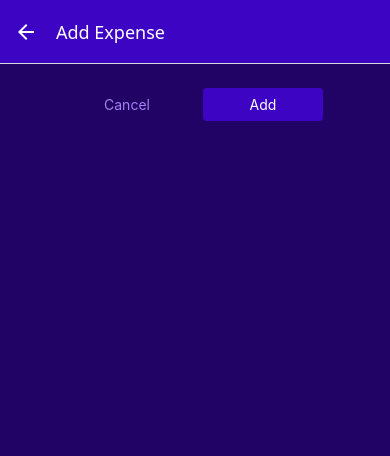
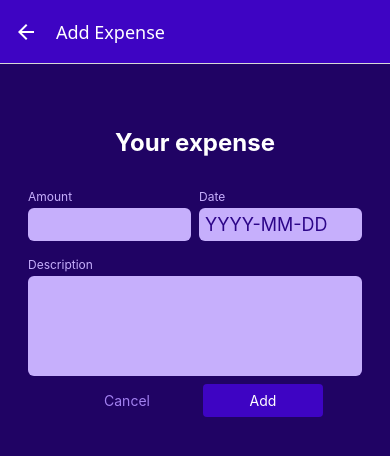
Before and after one commit to kyuceak/expense-tracker, a React Native app: screen /ManageExpense in a window 390 px wide. Shown: the top 456 px of the page. Built offline with nearby package versions, Linux system fonts and the light colour scheme.

Commit message:
user input functionality and styling implemented

```diff
--- a/components/ExpensesList/ExpenseList.js
+++ b/components/ExpensesList/ExpenseList.js
@@ -31,7 +31,7 @@ function ExpenseList({ expenses, expensesPeriod, fallBackText }) {
             data={expenses}
             renderItem={renderExpenseItem}
             keyExtractor={(item) => item.id}
-          />{" "}
+          />
         </>
       ) : (
         content
--- /dev/null
+++ b/components/ManageExpense/ExpenseForm.js
@@ -0,0 +1,154 @@
+import { Alert, StyleSheet, Text, View } from "react-native";
+
+import Input from "./Input";
+import { useState } from "react";
+import Button from "../ui/Button";
+import { GlobalStyles } from "../../constants/styles";
+
+function ExpenseForm({ submitButtonLabel, onCancel, onSubmit, defaultValues }) {
+  const [inputs, setInputs] = useState({
+    amount: {
+      value: defaultValues ? defaultValues.amount.toString() : "",
+      isValid: true
+    },
+    date: {
+      value: defaultValues ? defaultValues.date.toISOString().slice(0, 10) : "",
+      isValid: true
+    },
+    desc: {
+      value: defaultValues ? defaultValues.desc : "",
+      isValid: true
+    },
+  }); // we hold the entered input values here.
+
+  function inputChangedHandler(inputIdentifier, enteredValue) {
+    setInputs((currentInputs) => {
+      return {
+        ...currentInputs,
+        [inputIdentifier]: { value: enteredValue, isValid: true },
+      };
+    });
+  }
+
+  function submitHandler() {
+    const expenseData = {
+      amount: +inputs.amount.value, // this plus sign is to convert the string into a number
+      date: new Date(inputs.date.value),
+      desc: inputs.desc.value,
+    };
+    console.log(expenseData);
+
+    const amountIsValid =
+      !isNaN(expenseData.amount) && expenseData.amount > 0;
+    const dateIsValid = expenseData.date.toString() !== "Invalid Date";
+    const descriptionIsValid = expenseData.desc.trim().length > 0;
+
+    if (!amountIsValid || !dateIsValid || !descriptionIsValid) {
+      // Alert.alert("Invalid input", "please check your input values");
+      setInputs((currInputs) => {
+        return {
+          amount: { value: currInputs.amount.value, isValid: amountIsValid },
+          date: { value: currInputs.date.value, isValid: dateIsValid },
+          desc: { value: currInputs.desc.value, isValid: descriptionIsValid },
+        };
+      });
+      return;
+    }
+
+    onSubmit(expenseData);
+  }
+
+  const formIsInvalid =
+    !inputs.amount.isValid || !inputs.date.isValid || !inputs.desc.isValid;
+
+  return (
+    <View style={styles.form}>
+      <Text style={styles.title}>Your expense</Text>
+      <View style={styles.inputsRow}>
+        <Input
+          label="Amount"
+           invalid={!inputs.amount.isValid}
+          textInputConfig={{
+            keyboardType: "decimal-pad",
+            onChangeText: inputChangedHandler.bind(this, "amount"), // this will allow us to register key strokes
+            value: inputs.amount.value,
+          }}
+          style={styles.rowInput}
+        />
+        <Input
+          label="Date"
+          invalid={!inputs.date.isValid}
+          textInputConfig={{
+            placeholder: "YYYY-MM-DD",
+            maxLength: 10,
+            onChangeText: inputChangedHandler.bind(this, "date"), // this will allow us to register key strokes
+            value: inputs.date.value,
+          }}
+          style={styles.rowInput}
+        />
+      </View>
+      <Input
+        label="Description"
+        invalid={!inputs.desc.isValid}
+        textInputConfig={{
+          multiline: true,
+          autoCorrect: false,
+          onChangeText: inputChangedHandler.bind(this, "desc"), // this will allow us to register key strokes
+          value: inputs.desc.value,
+        }}
+      />
+      { formIsInvalid && <Text style={styles.errorText}>Invalid input values - please check your entered Data</Text>}
+      <View style={styles.buttons}>
+        <Button
+          mode="flat"
+          onPress={onCancel}
+          style={styles.button}
+        >
+          Cancel
+        </Button>
+        <Button
+          onPress={submitHandler}
+          style={styles.button}
+        >
+          {submitButtonLabel}
+        </Button>
+      </View>
+    </View>
+  );
+}
+
+const styles = StyleSheet.create({
+  form: {
+    marginTop: 40,
+  },
+  title: {
+    color: "white",
+    fontWeight: "bold",
+    fontSize: 24,
+    textAlign: "center",
+    marginBottom: 24,
+  },
+  inputsRow: {
+    flexDirection: "row",
+    justifyContent: "space-between",
+  },
+  rowInput: {
+    flex: 1,
+  },
+  buttons: {
+    flexDirection: "row",
+    justifyContent: "center",
+    alignItems: "center",
+  },
+  button: {
+    minWidth: 120,
+    marginHorizontal: 8,
+  },
+  errorText: {
+    color: GlobalStyles.colors.error500,
+    textAlign: "center",
+    margin: 8
+  }
+});
+
+export default ExpenseForm;
--- /dev/null
+++ b/components/ManageExpense/Input.js
@@ -0,0 +1,52 @@
+import { StyleSheet, Text, TextInput, View } from "react-native";
+import { input } from '../../node_modules/sucrase/dist/esm/parser/traverser/base';
+import { GlobalStyles } from "../../constants/styles";
+
+function Input({ label, invalid, style,textInputConfig}) {
+
+
+  const inputStyles = [styles.input];
+
+  if(textInputConfig && textInputConfig.multiline){
+    inputStyles.push(styles.inputMultiline);
+  }
+
+  return (
+    <View style={[styles.inputContainer,style]}>
+      <Text style={[styles.label, invalid && styles.invalidLabel]}>{label}</Text>
+      <TextInput {...textInputConfig} style={[inputStyles, invalid && styles.invalidInput]} />
+    </View>
+  );
+}
+
+const styles = StyleSheet.create({
+    inputContainer: {
+        marginHorizontal: 4,
+        marginVertical: 8,
+
+    },
+    label: {
+        fontSize: 12,
+        color: GlobalStyles.colors.primary100,
+        marginBottom: 4
+    },
+    input: {
+        backgroundColor: GlobalStyles.colors.primary100,
+        padding: 6,
+        borderRadius: 6,
+        fontSize: 18,
+        color: GlobalStyles.colors.primary700
+    },
+    inputMultiline: {
+        minHeight: 100,
+        textAlignVertical: "top"
+    },
+    invalidLabel: {
+        color: GlobalStyles.colors.error500
+    },
+    invalidInput: {
+        backgroundColor: GlobalStyles.colors.error50
+    }
+});
+
+export default Input;
--- a/screens/ManageExpensesScreen.js
+++ b/screens/ManageExpensesScreen.js
@@ -1,14 +1,19 @@
 import { useContext, useLayoutEffect } from "react";
-import { StyleSheet, Text, View } from "react-native";
+import { StyleSheet, View } from "react-native";
 import IconButton from "../components/ui/IconButton";
 import { GlobalStyles } from "../constants/styles";
-import Button from "../components/ui/Button";
+
 import { ExpensesContext } from "../store/expenses-context";
+import ExpenseForm from "../components/ManageExpense/ExpenseForm";
 
 function ManageExpensesScreen({ route, navigation }) {
   const expenseCtx = useContext(ExpensesContext);
   const editedExpenseId = route.params?.expenseId;
   const isEditing = !!editedExpenseId;
+
+  const selectedExpense = expenseCtx.expenses.find(
+    (expense) => expense.id === editedExpenseId
+  );
 
   useLayoutEffect(() => {
     navigation.setOptions({
@@ -25,11 +30,11 @@ function ManageExpensesScreen({ route, navigation }) {
     navigation.goBack();
   }
 
-  function confirmHandler() {
+  function confirmHandler(expenseData) {
     if (isEditing) {
-      expenseCtx.updateExpense(editedExpenseId,{});
+      expenseCtx.updateExpense(editedExpenseId, expenseData);
     } else {
-      expenseCtx.addExpense({});
+      expenseCtx.addExpense(expenseData);
     }
 
     navigation.goBack();
@@ -37,21 +42,13 @@ function ManageExpensesScreen({ route, navigation }) {
 
   return (
     <View style={styles.container}>
-      <View style={styles.buttons}>
-        <Button
-          mode="flat"
-          onPress={cancelHandler}
-          style={styles.button}
-        >
-          Cancel
-        </Button>
-        <Button
-          onPress={confirmHandler}
-          style={styles.button}
-        >
-          {isEditing ? "Update" : "Add"}
-        </Button>
-      </View>
+      <ExpenseForm
+        onSubmit={confirmHandler}
+        onCancel={cancelHandler}
+        submitButtonLabel={isEditing ? "Update" : "Add"}
+        defaultValues={selectedExpense}
+      />
+
       {isEditing && (
         <View style={styles.deleteContainer}>
           <IconButton
@@ -79,15 +76,6 @@ const styles = StyleSheet.create({
     borderTopColor: GlobalStyles.colors.primary200,
     alignItems: "center",
   },
-  buttons: {
-    flexDirection: "row",
-    justifyContent: "center",
-    alignItems: "center",
-  },
-  button: {
-    minWidth: 120,
-    marginHorizontal: 8,
-  },
 });
 
 export default ManageExpensesScreen;
--- a/store/expenses-context.js
+++ b/store/expenses-context.js
@@ -74,11 +74,12 @@ function expensesReducer(state, action){
             const id = new Date().toString + Math.random().toString();
             return [{ ...action.payload, id: id},...state]
         case "UPDATE":
-            const updatableExpenseIndex = state.find((item) => item.id === action.payload.id);
+            const updatableExpenseIndex = state.findIndex((item) => item.id === action.payload.id);
             const updateableExpense = state[updatableExpenseIndex];
             const updatedItem = { ...updateableExpense, ...action.payload.data};
             const updatedExpenses = [...state];
             updatedExpenses[updatableExpenseIndex] = updatedItem;
+
             return updatedExpenses;
         case "DELETE":
             return state.filter((item) => item.id !== action.payload)
```
